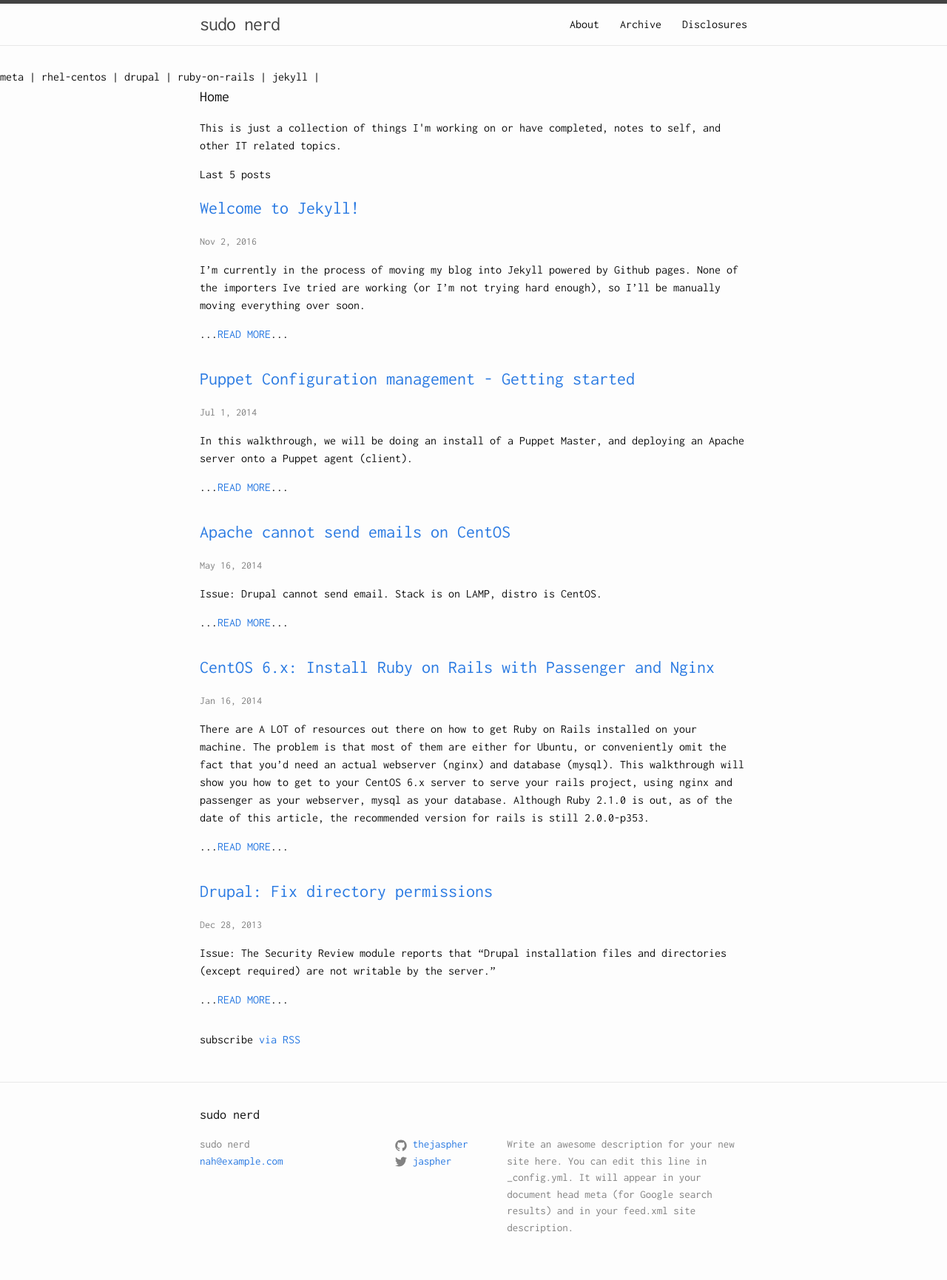
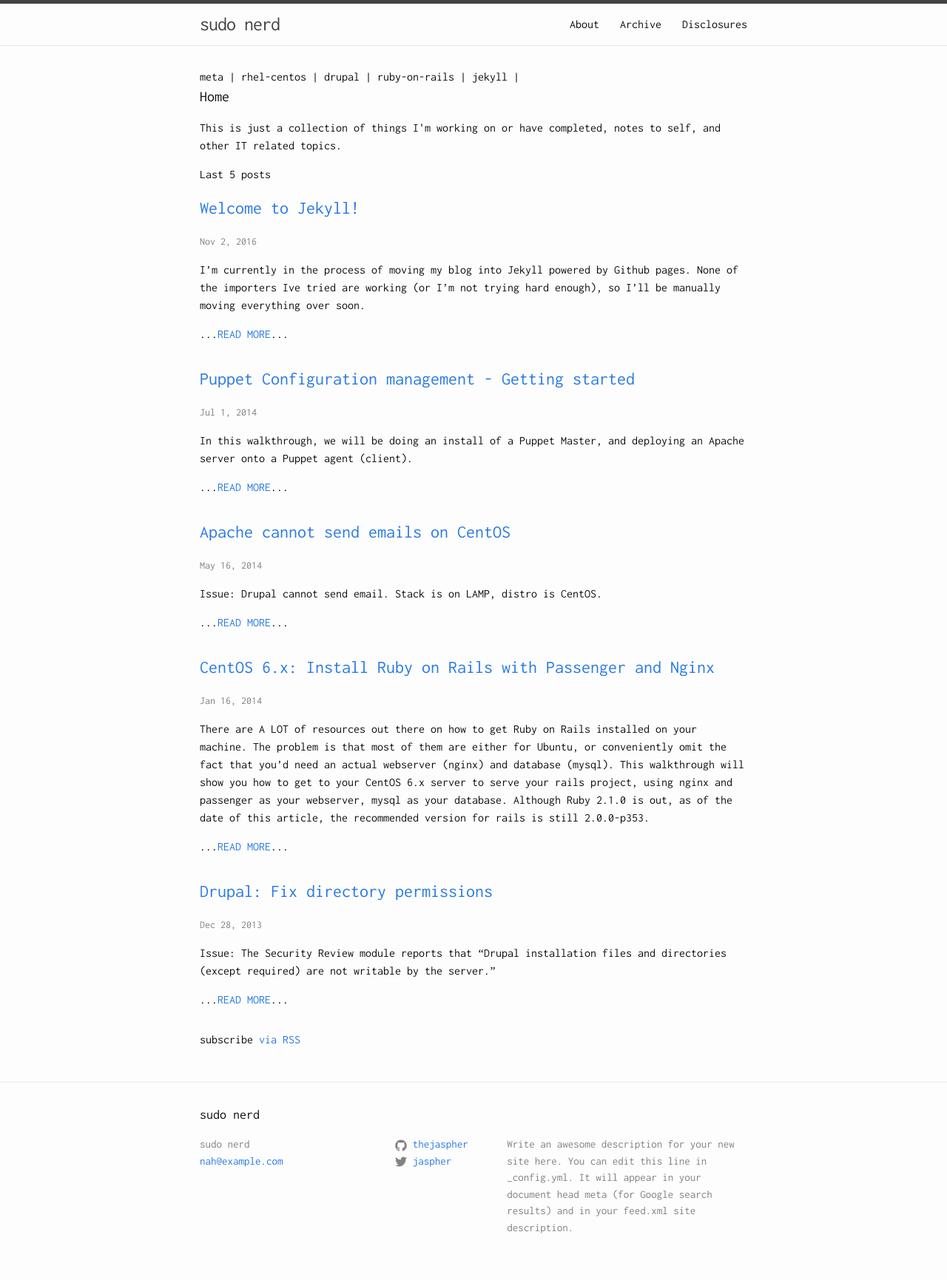
Before and after one commit to educationnull/thejaspher.github.io, a Jekyll site: the page built from index.md, in a window 1280 px wide. Shown: the whole page at 74% size. Built offline with Jekyll 4.4.1, drawn with Linux system fonts in a browser that asks for light colours.

Commit message:
Update default.html

```diff
--- a/_layouts/default.html
+++ b/_layouts/default.html
@@ -8,6 +8,7 @@
     {% include header.html %}
 
     <main class="page-content" aria-label="Content">
+      <div class="wrapper">
       <div class="tags">
         {% for tag in site.tags %}
           {% assign t = tag | first %}
@@ -15,8 +16,6 @@
           {{t | downcase | replace:" ","-" }} |
         {% endfor %}
       </div>
-
-      <div class="wrapper">
         {{ content }}
       </div>
     </main>
```
